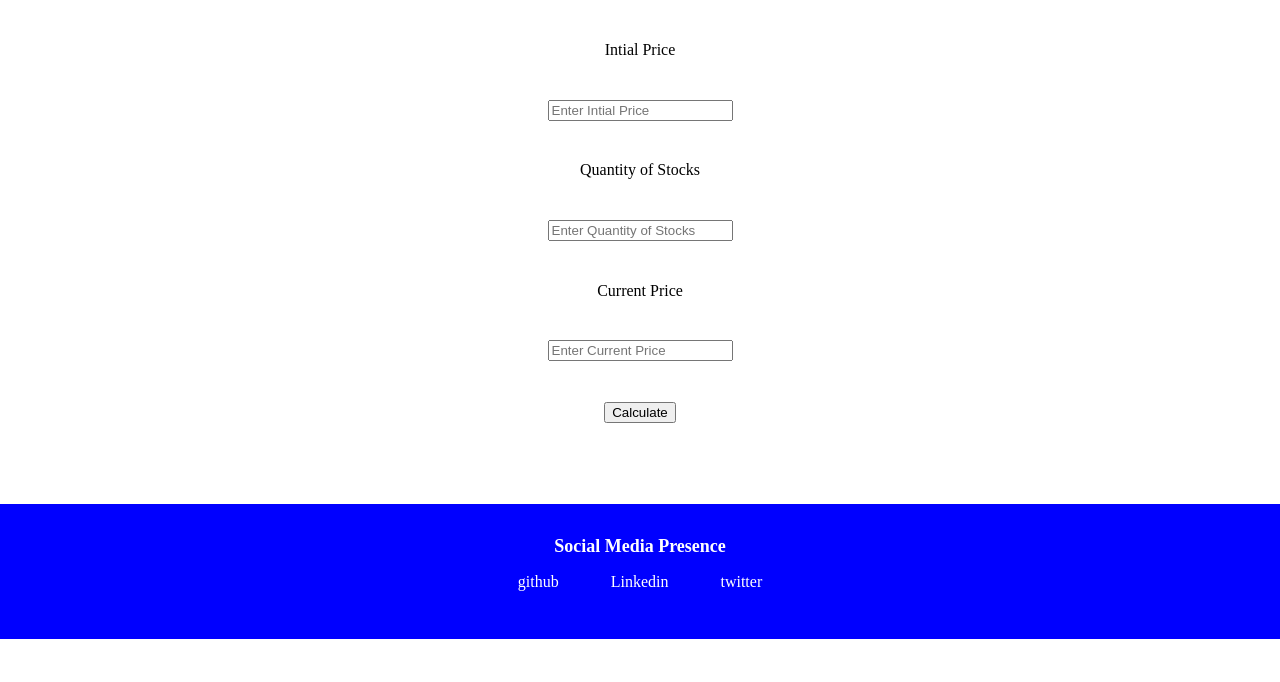
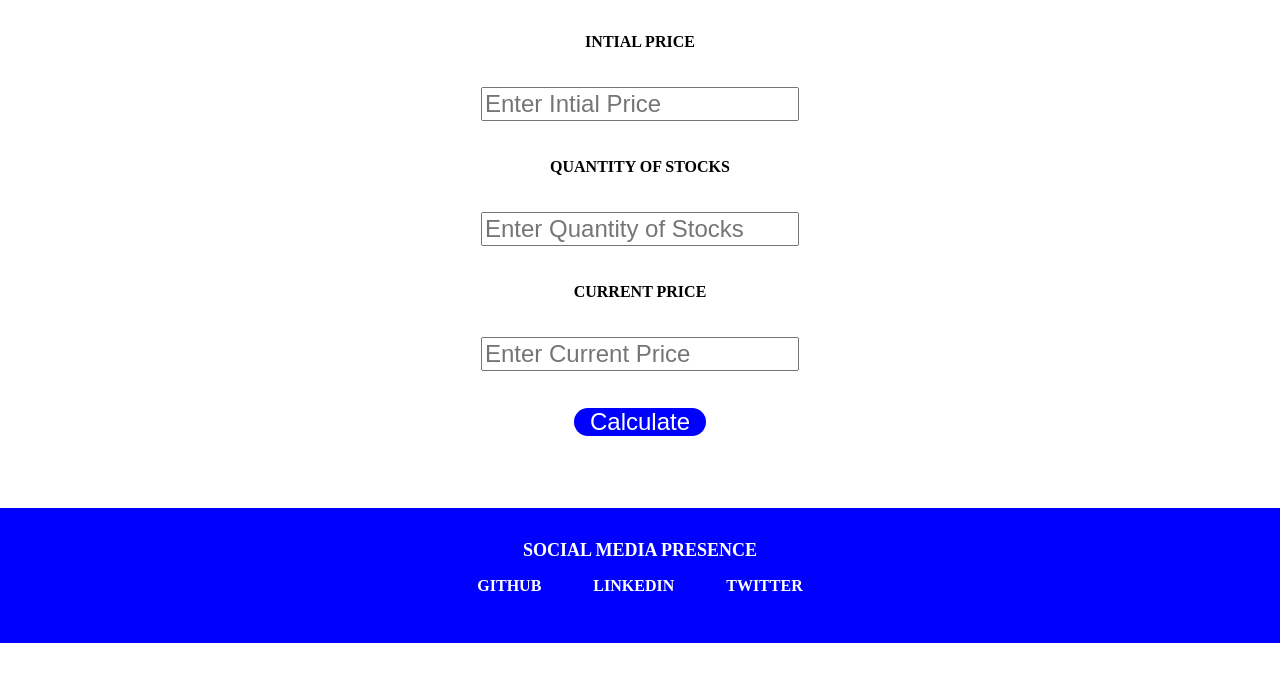
Before and after one commit to sahitm/profit-and-loss-app, a plain HTML site: page index.html in a window 1280 px wide. Shown: the part 128-810 px from the top of the page. Drawn offline with Linux system fonts and the light colour scheme.

Commit message:
style - updated button style

```diff
--- a/style.css
+++ b/style.css
@@ -1,10 +1,26 @@
 body{
-display: flex;
-flex-direction: column;
-height: 100vh;
-align-items: center;
-justify-content: space-evenly;
+  display: flex;
+  flex-direction: column;
+  height: 100vh;
+  align-items: center;
+  justify-content: space-evenly;
+  font-weight: 900;
+  text-transform: uppercase;
 }
+
+input,button{
+  font-size: 1.5rem;
+}
+
+#Calculate {
+  background-color: blue;
+  color: white;
+  border: none;
+  border-radius: 2rem;
+  padding: 0 1rem;
+}
+
+
 /**links **/
 .link {
     text-decoration: none;
```
Also changed, not shown: 1 other file.
